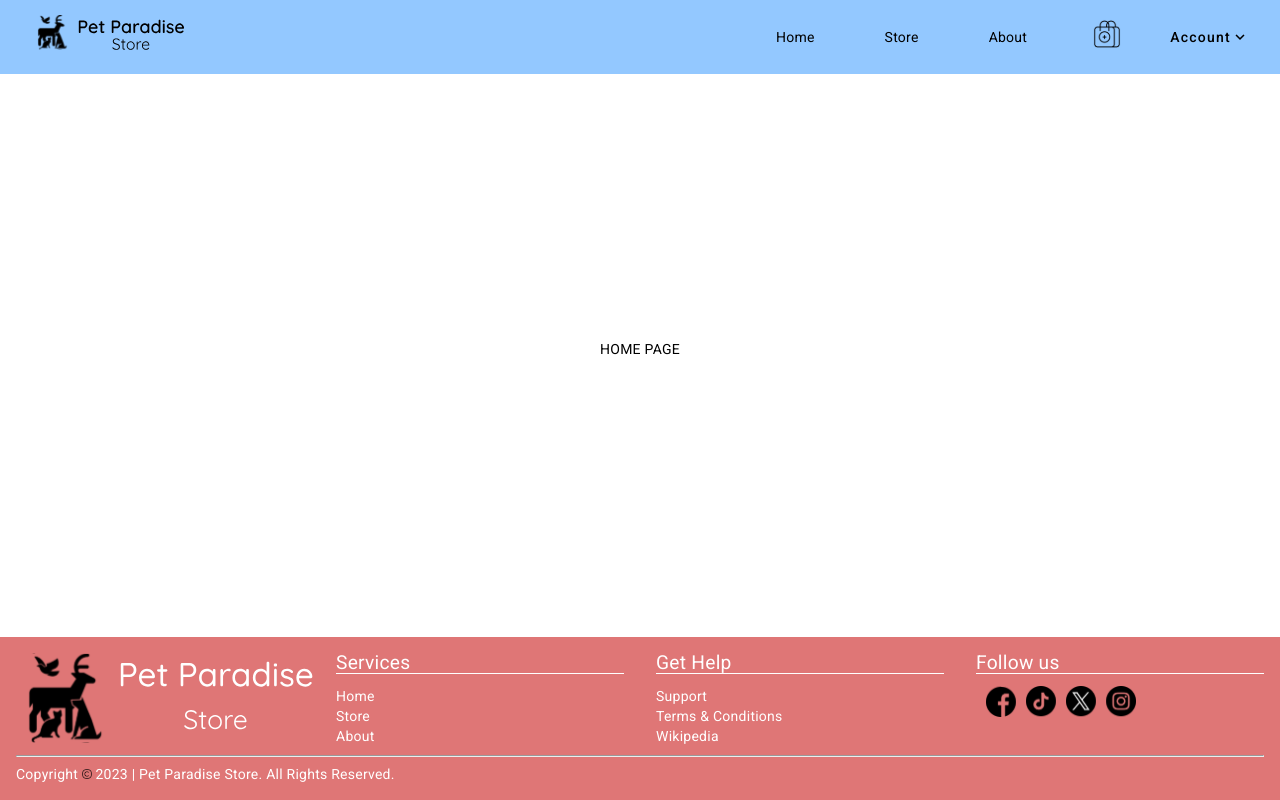
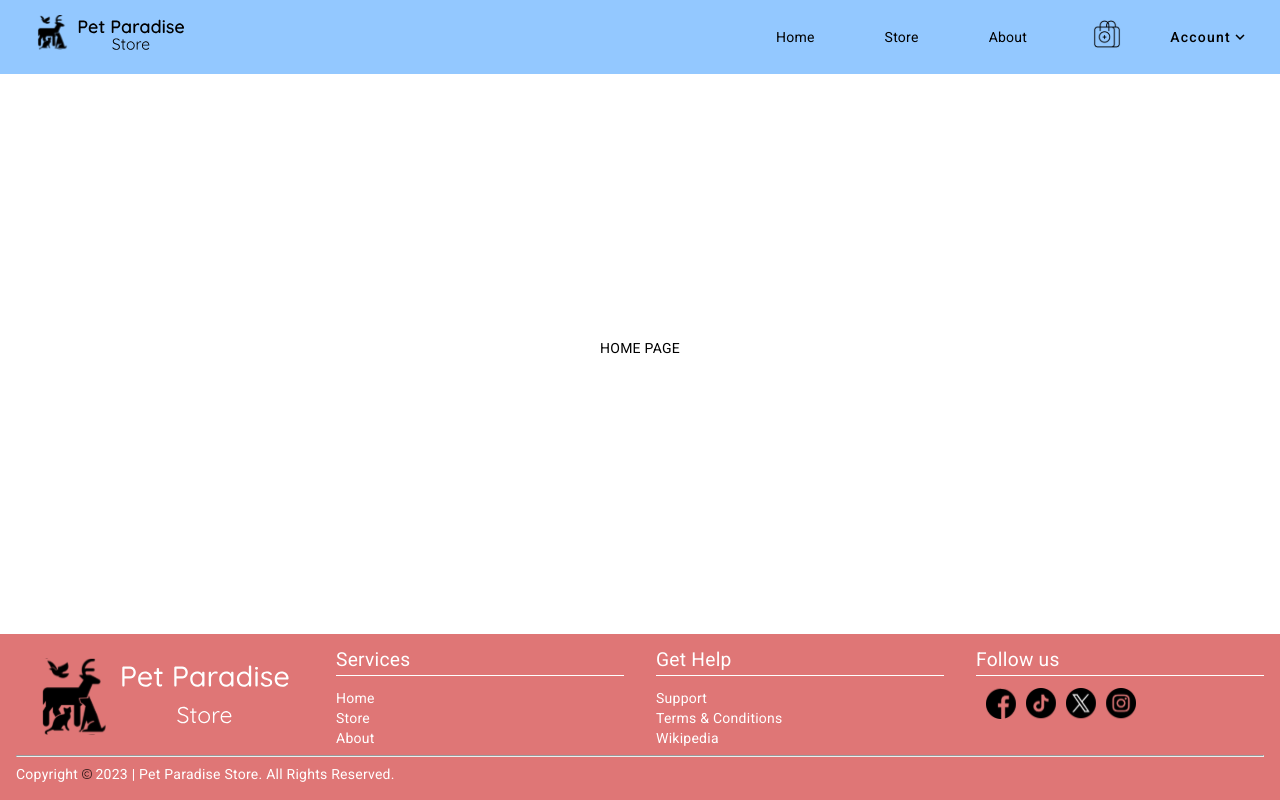
Before and after one commit to FullHouseTeam/pet-paradise-client, an Angular app: page / in a window 1280 px wide. Built offline with nearby package versions, Linux system fonts and the light colour scheme.

Commit message:
fix: centered logo view and line spacing between line and title

```diff
--- a/src/app/shared/footer/footer.component.html
+++ b/src/app/shared/footer/footer.component.html
@@ -1,8 +1,8 @@
 <footer class="bg-footer">
   <section>
-    <div class="col-xl-3">
+    <div class="col-xl-3 center">
       <a (click)="redirectTo('/')">
-        <img [src]="getIconPath('logo-white.svg')" width="100%" alt="logo" />
+        <img [src]="getIconPath('logo-white.svg')" width="250px" alt="logo" />
       </a>
     </div>
     <div class="col-xl-3 d-flex gap-2">
--- a/src/app/shared/footer/footer.component.scss
+++ b/src/app/shared/footer/footer.component.scss
@@ -24,6 +24,7 @@ $breakpoint-xl: 1200px;
     h5 {
       border-bottom: 1px solid white;
       font-size: 1.2rem;
+      padding-bottom: 5px;
     }
 
     .block {
@@ -45,8 +46,6 @@ $breakpoint-xl: 1200px;
     }
   }
 
-  align-items: center;
-
   .gap-2 {
     gap: 0.5rem;
   }
@@ -63,3 +62,9 @@ $breakpoint-xl: 1200px;
     min-width: 100%;
   }
 }
+
+.center{
+  display: flex;
+  align-items: center;
+  justify-content: center;
+}
```
